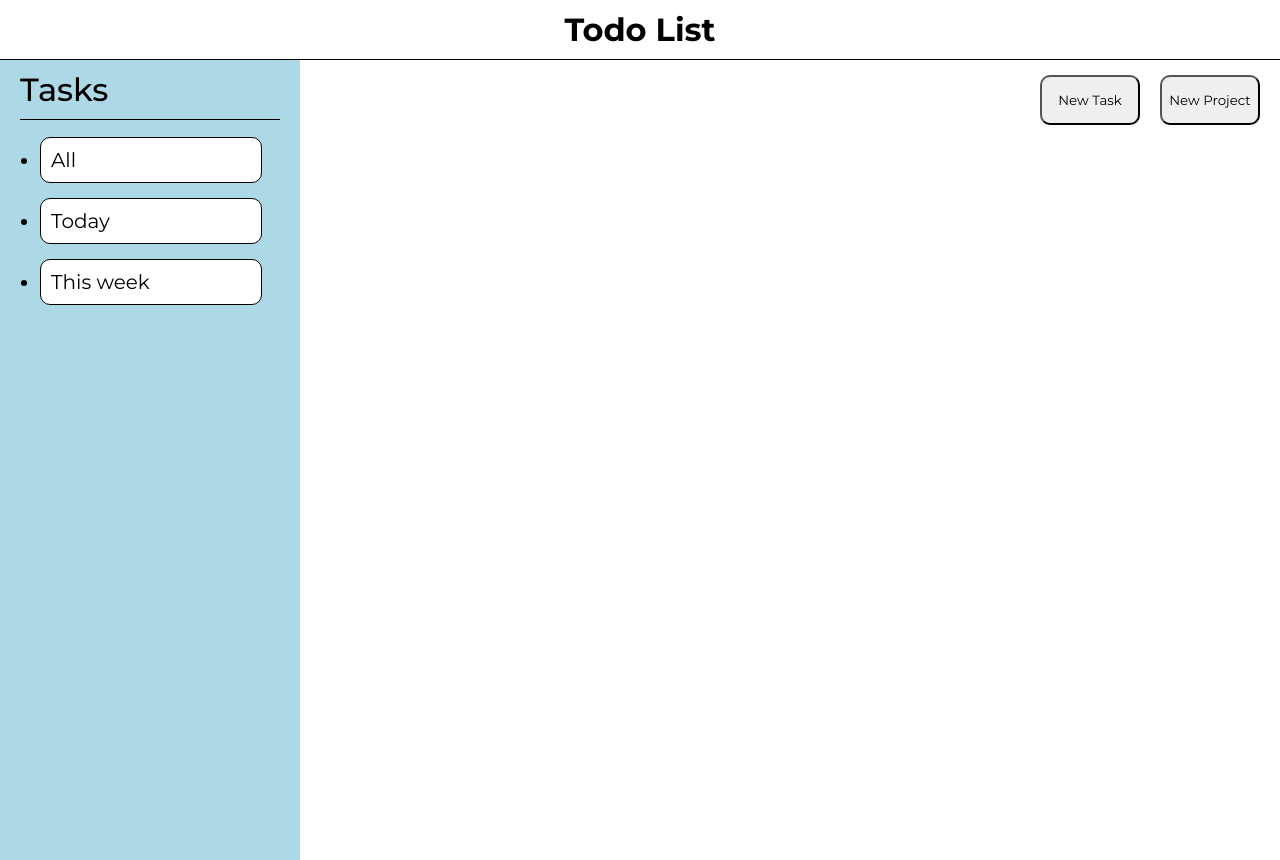
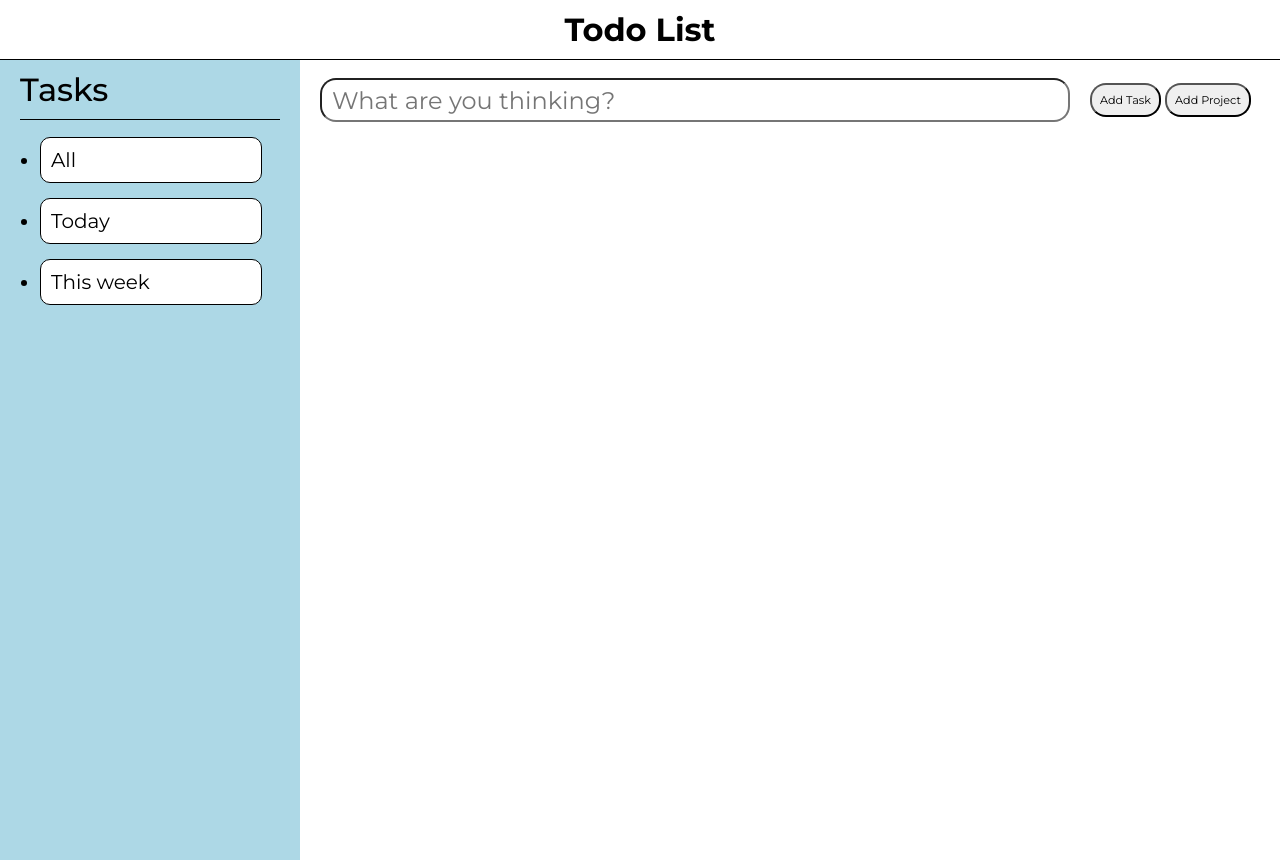
Before and after one commit to lteh0002/todo-list, a plain HTML site: page index.html in a window 1280 px wide. Drawn offline with Linux system fonts and the light colour scheme.

Commit message:
Added user input textbox and button and add task functionality

```diff
--- a/index.html
+++ b/index.html
@@ -19,18 +19,19 @@
             <div class="hori-line side"></div>
             <ul class="date">
                 <li class="allButton">All</li>
-                <li>Today</li>
+                <li class="todayButton">Today</li>
                 <li>This week</li>
             </ul>
         </div>
 
         <div class="todo-list">
-            <div class="create-task">
-                <div class="task-button">
-                    <button>New Task</button>
-                    <button>New Project</button>
+            <form id="add-task-form">
+                <input type="text" id="add-task-input" placeholder="What are you thinking?">
+                <div class="add-class-action">
+                    <button class="add-task-button">Add Task</button>
+                    <button>Add Project</button>
                 </div>
-            </div>
+            </form>
             <div class="list-content">
 
             </div>
--- a/main.js
+++ b/main.js
@@ -1 +1 @@
-(()=>{"use strict";document.querySelector(".allButton").addEventListener("click",(function(){const t=document.querySelector(".list-content"),e=document.createElement("p");e.textContent="Hi is this working",t.appendChild(e)}))})();
+(()=>{"use strict";const t=document.querySelector(".allButton"),e=document.querySelector(".todayButton");t.addEventListener("click",(function(){const t=document.querySelector(".list-content");t.replaceChildren();const e=document.createElement("p");e.textContent="Hi is this working",t.appendChild(e)})),e.addEventListener("click",(function(){const t=document.querySelector(".list-content");t.replaceChildren();const e=document.createElement("p");e.textContent="Hi this is showing today taskg",t.appendChild(e)})),document.querySelector(".add-task-button").addEventListener("click",(t=>{t.preventDefault(),console.log("testing 123")}))})();
--- a/style.css
+++ b/style.css
@@ -79,3 +79,28 @@
     border-radius: 10px;
     cursor: pointer;
 }
+
+#add-task-form {
+    width: 95%;
+    display: flex;
+    justify-content: center;
+    justify-content: space-around;
+    padding: 20px;
+    align-items: center;
+}
+
+#add-task-input {
+    flex: 1;
+    height: 20px;
+    margin-right: 20px;
+    padding: 10px;
+    border-radius: 1rem;
+    font-size: 1.5rem;
+}
+
+.add-class-action button {
+    font-size: 0.7rem;
+    padding: 0.5rem;
+    border-radius: 1rem;
+    cursor: pointer;
+}
```
